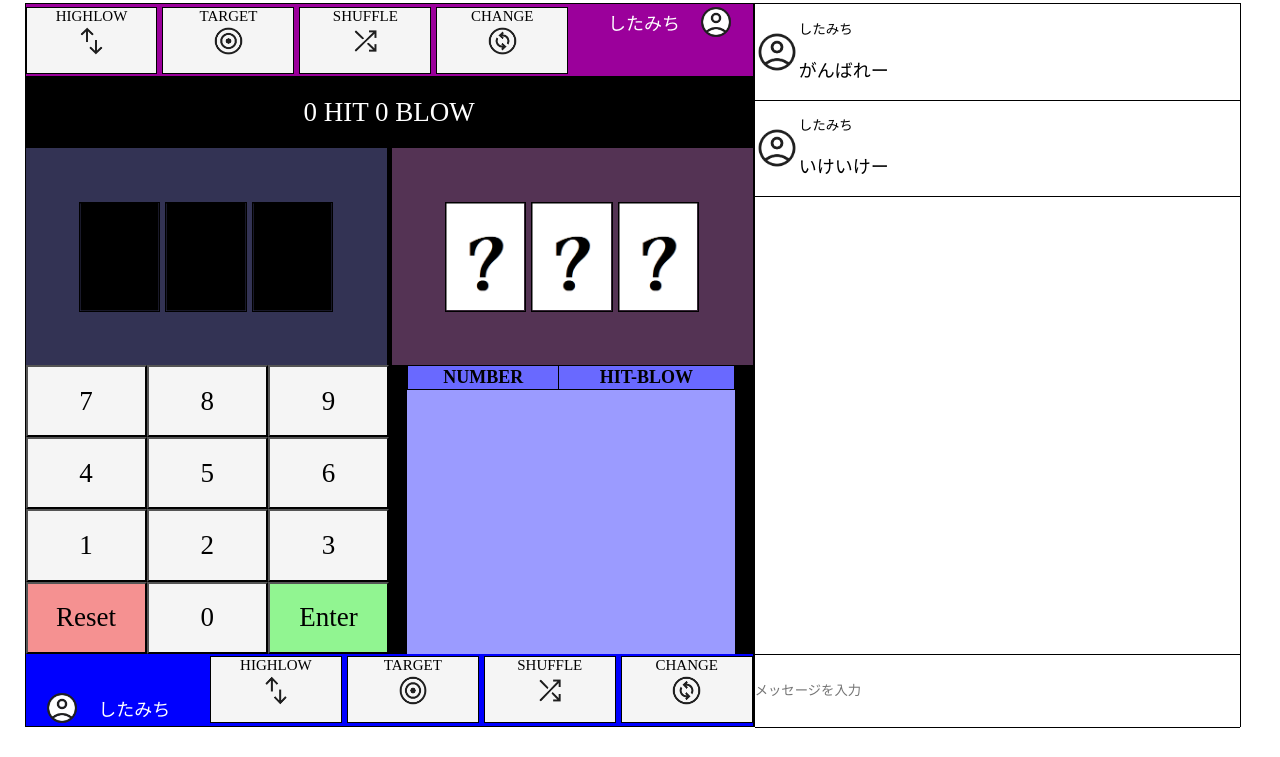
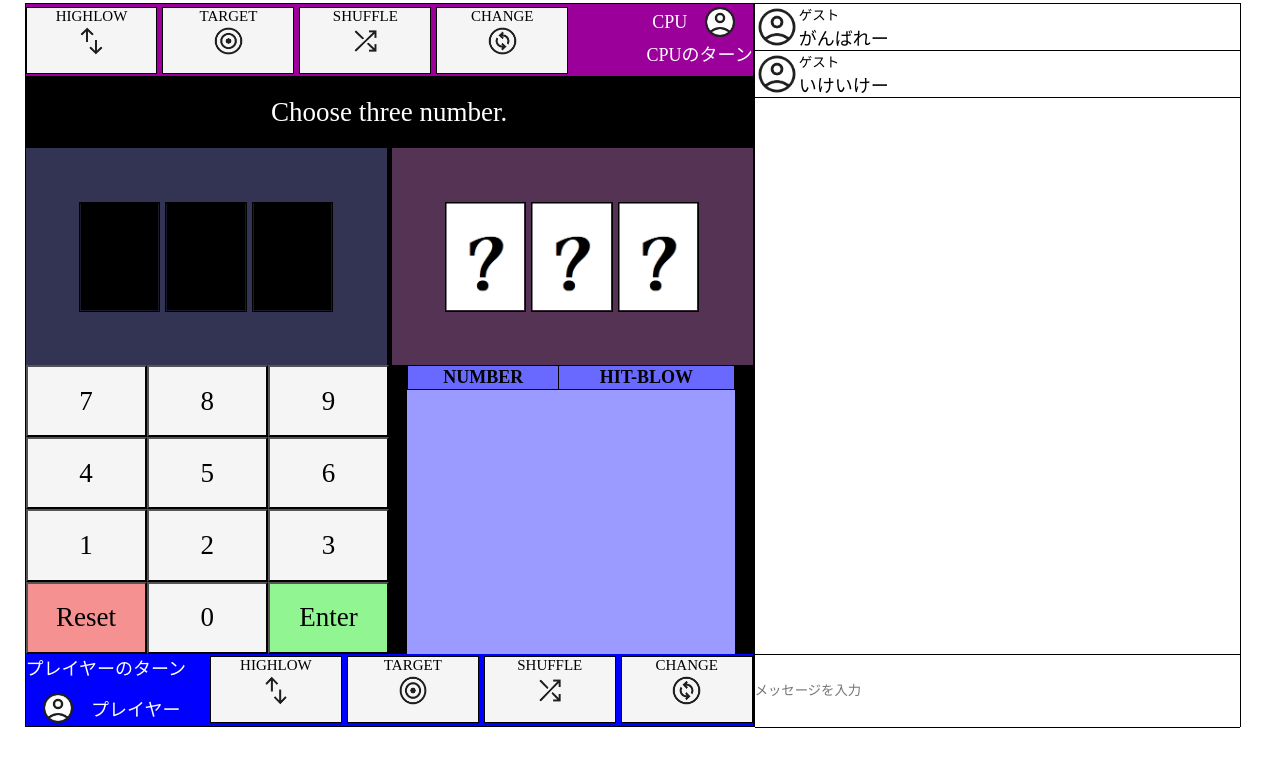
Before and after one commit to ToshikiShitamichi/JScontest, a plain HTML site: page index.html in a window 1280 px wide. Shown: the part 43-800 px from the top of the page. Drawn offline with nearby package versions, Linux system fonts and the light colour scheme.

Commit message:
先攻後攻抽選

```diff
--- a/css/style.css
+++ b/css/style.css
@@ -7,6 +7,10 @@ body {
     flex-direction: column;
     justify-content: center;
     align-items: center;
+}
+
+p {
+    margin: 0;
 }
 
 .container {
@@ -166,9 +170,34 @@ button {
     object-fit: contain;
 }
 
+.rival-info-area {
+    width: 30%;
+    height: 100%;
+
+    display: flex;
+    flex-direction: column;
+}
+
+.rival-info-row1 {
+    width: 100%;
+    height: 50%;
+
+    display: flex;
+    justify-content: end;
+}
+
+.rival-info-row2 {
+    width: 100%;
+    height: 50%;
+
+    display: flex;
+    justify-content: end;
+}
+
+
 .rival-name-area {
-    width: 20%;
-    height: 50%;
+    width: 70%;
+    height: 100%;
 
     display: flex;
     justify-content: end;
@@ -176,8 +205,8 @@ button {
 }
 
 .rival-icon-area {
-    width: 10%;
-    height: 50%;
+    width: 30%;
+    height: 100%;
 
     display: flex;
     justify-content: center;
@@ -332,9 +361,34 @@ button {
     color: white;
 }
 
+.player-info-area {
+    width: 30%;
+    height: 100%;
+
+    display: flex;
+    flex-direction: column;
+}
+
+
+.player-info-row1 {
+    width: 100%;
+    height: 50%;
+
+    display: flex;
+    justify-content: start;
+}
+
+.player-info-row2 {
+    width: 100%;
+    height: 50%;
+
+    display: flex;
+    justify-content: start;
+}
+
 .player-icon-area {
-    width: 10%;
-    height: 50%;
+    width: 30%;
+    height: 100%;
 
     display: flex;
     justify-content: center;
@@ -350,8 +404,8 @@ button {
 }
 
 .player-name-area {
-    width: 20%;
-    height: 50%;
+    width: 70%;
+    height: 100%;
 
     display: flex;
     justify-content: start;
@@ -391,7 +445,6 @@ button {
 
     overflow: auto;
 }
-
 
 .chat {
     width: 100%;
--- a/index.html
+++ b/index.html
@@ -76,15 +76,24 @@
                         <div class="button"><small>SHUFFLE</small><img src="./img/shuffle.png"></div>
                         <div class="button"><small>CHANGE </small><img src="./img/change.png"></div>
                     </div>
+                    <div class="rival-info-area">
+                        <div class="rival-info-row1">
                             <div class="rival-name-area">
-                        <p>したみち</p>
+                                <p>CPU</p>
                             </div>
                             <div class="rival-icon-area">
                                 <img class="player-icon" src="./img/default.png" alt="">
                             </div>
                         </div>
+                        <div class="rival-info-row2">
+                            <div class="rival-turn">
+                                <p>CPUのターン</p>
+                            </div>
+                        </div>
+                    </div>
+                </div>
                 <div class="result-area">
-                    <p>0 HIT 0 BLOW</p>
+                    <p></p>
                 </div>
                 <div class="hand-area">
                     <div class="player-hand-area">
@@ -139,11 +148,20 @@
                     </div>
                 </div>
                 <div class="player-area">
+                    <div class="player-info-area">
+                        <div class="player-info-row1">
+                            <div class="player-turn">
+                                <p>プレイヤーのターン</p>
+                            </div>
+                        </div>
+                        <div class="player-info-row2">
                             <div class="player-icon-area">
                                 <img class="player-icon" src="./img/default.png">
                             </div>
                             <div class="player-name-area">
-                        <p>したみち</p>
+                                <p>プレイヤー</p>
+                            </div>
+                        </div>
                     </div>
                     <div class="player-btn-area">
                         <div class="button" id="highlow"><small>HIGHLOW</small><img src="./img/highlow.png"></div>
@@ -160,7 +178,7 @@
                             <img class="chat-icon" src="./img/default.png">
                         </div>
                         <div class="chat-msg">
-                            <p class="chat-user-name">したみち</p>
+                            <p class="chat-user-name">ゲスト</p>
                             <p>がんばれー</p>
                         </div>
                     </div>
@@ -169,7 +187,7 @@
                             <img class="chat-icon" src="./img/default.png">
                         </div>
                         <div class="chat-msg">
-                            <p class="chat-user-name">したみち</p>
+                            <p class="chat-user-name">ゲスト</p>
                             <p>いけいけー</p>
                         </div>
                     </div>
--- a/js/main.js
+++ b/js/main.js
@@ -14,9 +14,24 @@ let cpu_hand = []
 //     cpu_hand_choice()
 // });
 
+/**
+ * result-areaの文字列を変更
+ * @param {String} text 変更後の文字列
+ */
+function change_result_text(text) {
+    $(".result-area p").animate({ opacity: 0 }, 500, function () {
+        $(".result-area p").text(text);
+    }).animate({ opacity: 1 }, 500);
+}
+
 $(window).on("load", function () {
+    change_result_text("Choose three number.")
     open_numpad(player_hand, 3, "image")
     cpu_hand_choice()
+
+    if (player_hand.length === 3) {
+        dicide_turn()
+    }
 });
 
 /**
@@ -33,7 +48,6 @@ function open_numpad(target_array, target_limit, target_type) {
     // ①選択フォーム表示
     $(".rival-score-area .score-table").css("display", "none");
     $(".numpad").css("display", "grid");
-
 }
 
 /**
@@ -52,6 +66,15 @@ function cpu_hand_choice() {
             console.log(cpu_hand);
             break
         }
+    }
+}
+
+function dicide_turn() {
+    if ((Math.random() * 2) < 1) {
+
+        $(".result-area p").text("Player turn");
+    } else {
+        $(".result-area p").text("CPU turn");
     }
 }
 
```
Lines whose indentation alone changed are shown as unchanged.
